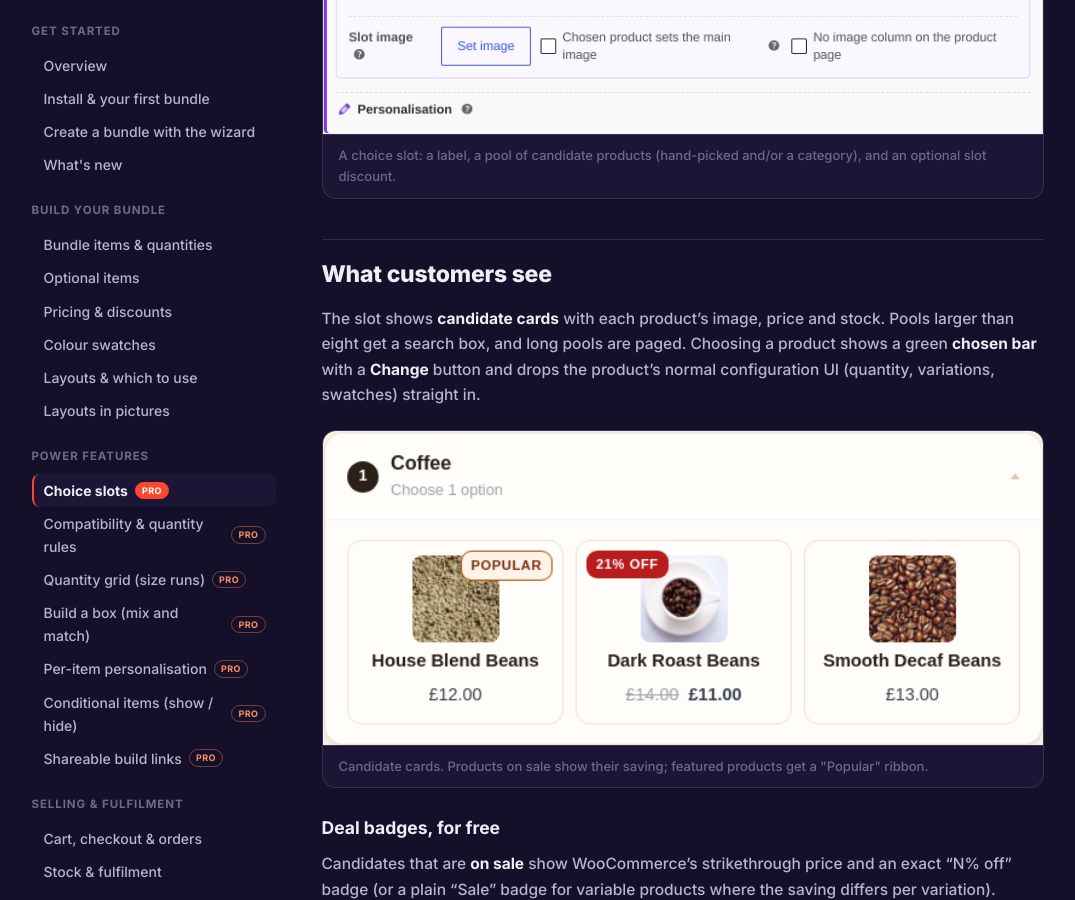
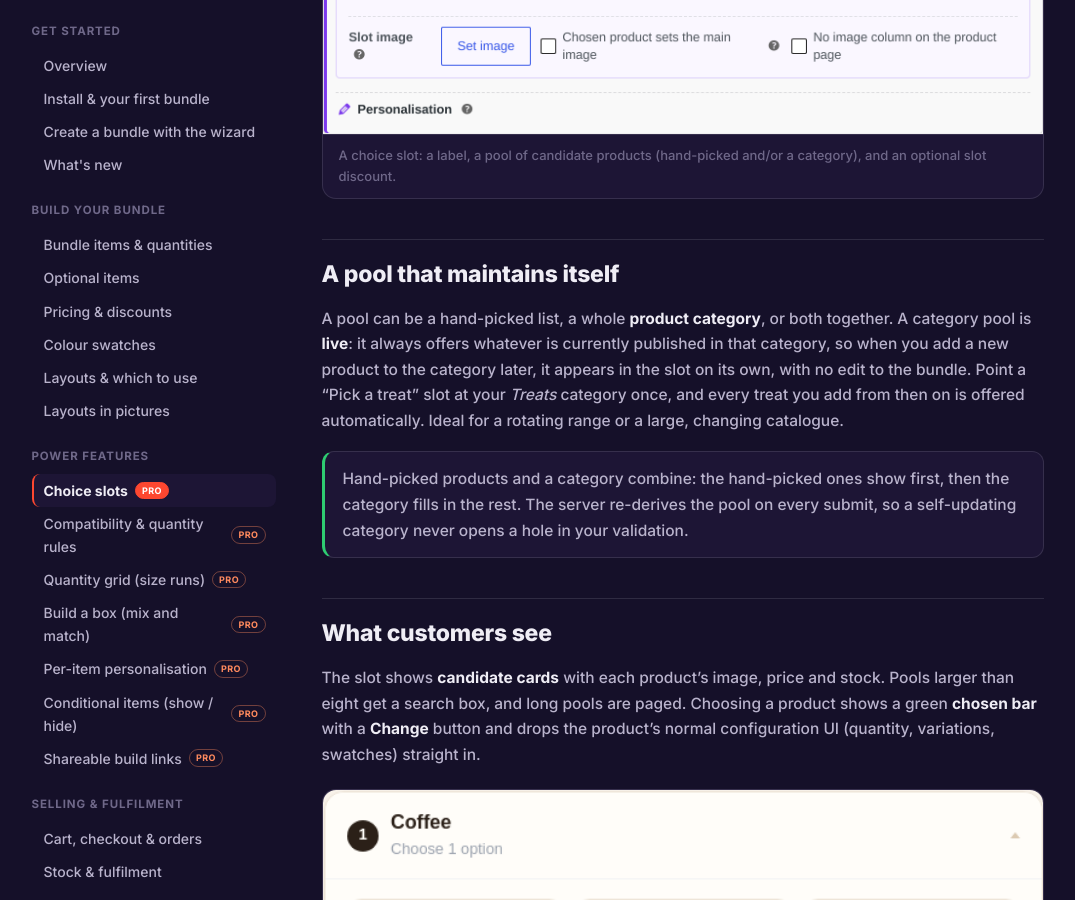
Before and after one commit to BundleBoss/website, a Jekyll site: the page built from docs/choice-slots.md, in a window 1280 px wide and 900 px high, scrolled down 1420 px. Shown: the whole window, without its empty margins (95-1170 px from the left). Built offline with Jekyll 4.4.1, drawn with Linux system fonts in a browser that asks for light colours.

Commit message:
docs: surface self-updating category pools for choice slots + build-a-box
The category-pool capability (point a slot/box at a product category, new
products in it appear automatically) already ships but was a buried clause.
Promoted to a named 'A pool that maintains itself' section on choice-slots
and a benefit-led line on build-a-box.

```diff
--- a/docs/choice-slots.md
+++ b/docs/choice-slots.md
@@ -29,6 +29,14 @@ A normal slot is a product you picked. A **choice slot** is a labelled slot ("Mo
   <figcaption>A choice slot: a label, a pool of candidate products (hand-picked and/or a category), and an optional slot discount.</figcaption>
 </figure>
 
+## A pool that maintains itself
+
+A pool can be a hand-picked list, a whole **product category**, or both together. A category pool is **live**: it always offers whatever is currently published in that category, so when you add a new product to the category later, it appears in the slot on its own, with no edit to the bundle. Point a "Pick a treat" slot at your *Treats* category once, and every treat you add from then on is offered automatically. Ideal for a rotating range or a large, changing catalogue.
+
+<div class="callout tip">
+<p>Hand-picked products and a category combine: the hand-picked ones show first, then the category fills in the rest. The server re-derives the pool on every submit, so a self-updating category never opens a hole in your validation.</p>
+</div>
+
 ## What customers see
 
 The slot shows **candidate cards** with each product's image, price and stock. Pools larger than eight get a search box, and long pools are paged. Choosing a product shows a green **chosen bar** with a **Change** button and drops the product's normal configuration UI (quantity, variations, swatches) straight in.
```
Also changed, not shown: docs/build-a-box.md (+1 -1 lines).
